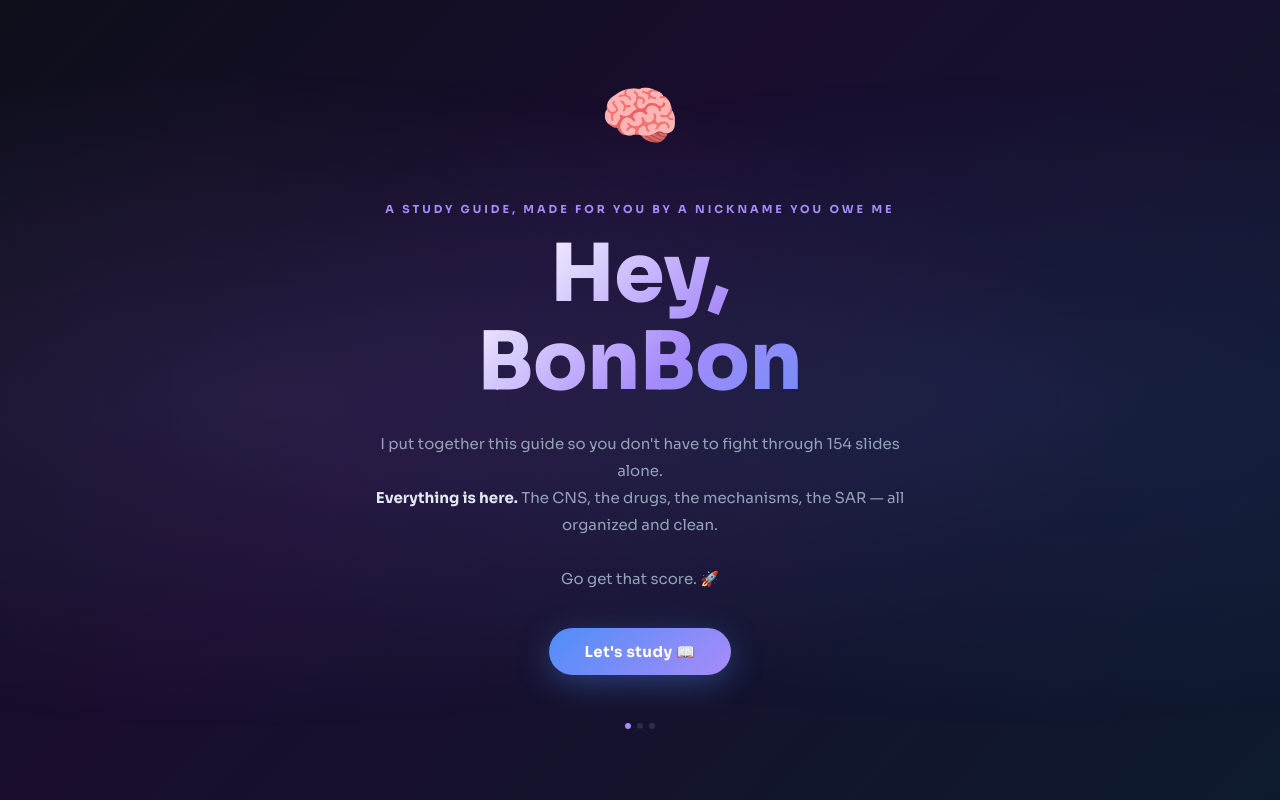
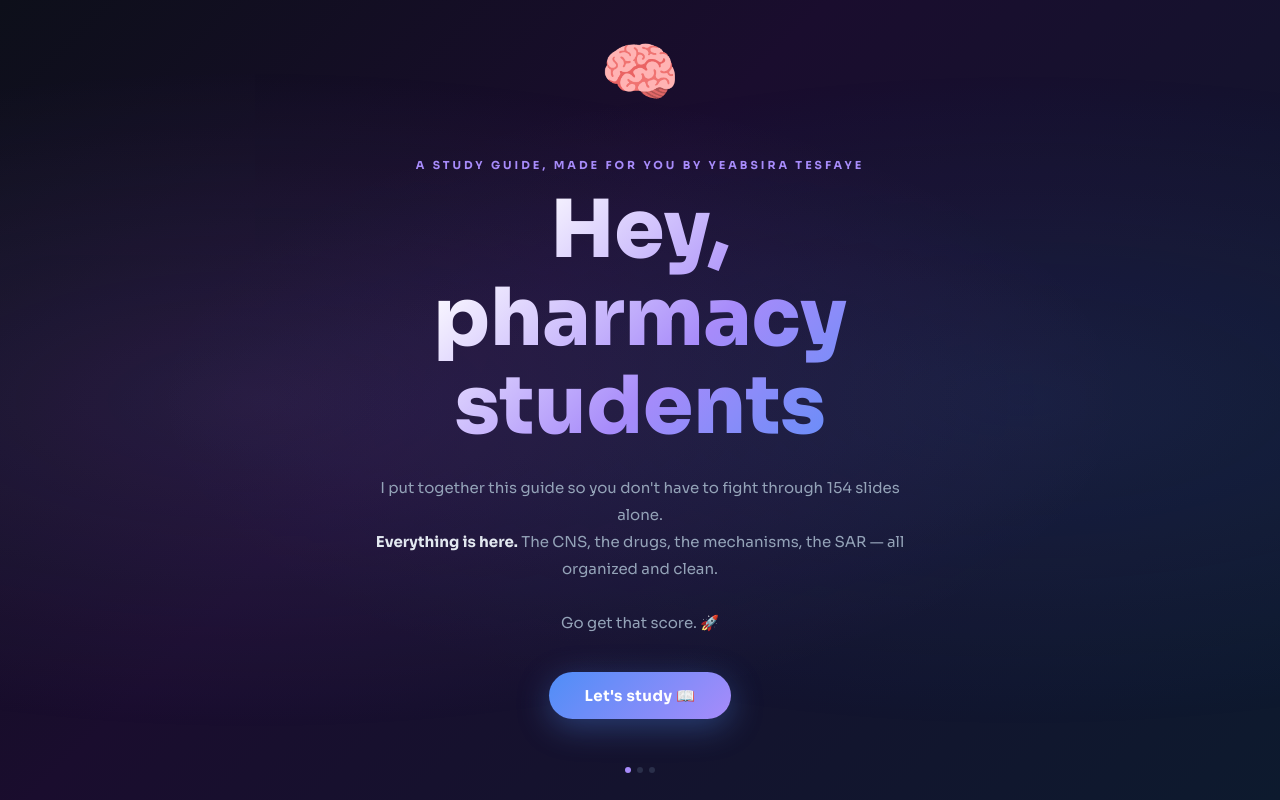
Before and after one commit to yeabsira-tesfaye23/Bonbon, a plain HTML site: page index.html in a window 1280 px wide. Drawn offline with Linux system fonts and the light colour scheme.

```diff
--- a/index.html
+++ b/index.html
@@ -382,8 +382,8 @@
 <div id="splash">
   <div class="splash-content">
     <span class="splash-emoji">🧠</span>
-    <div class="splash-from">A study guide, made for you by a nickname you owe me</div>
-    <div class="splash-name">Hey,<br>BonBon </div>
+    <div class="splash-from">A study guide, made for you by Yeabsira Tesfaye</div>
+    <div class="splash-name">Hey,<br>pharmacy students </div>
     <div class="splash-msg">
       I put together this guide so you don't have to fight through 154 slides alone.<br>
       <strong>Everything is here.</strong> The CNS, the drugs, the mechanisms, the SAR — all organized and clean.<br><br>
```
